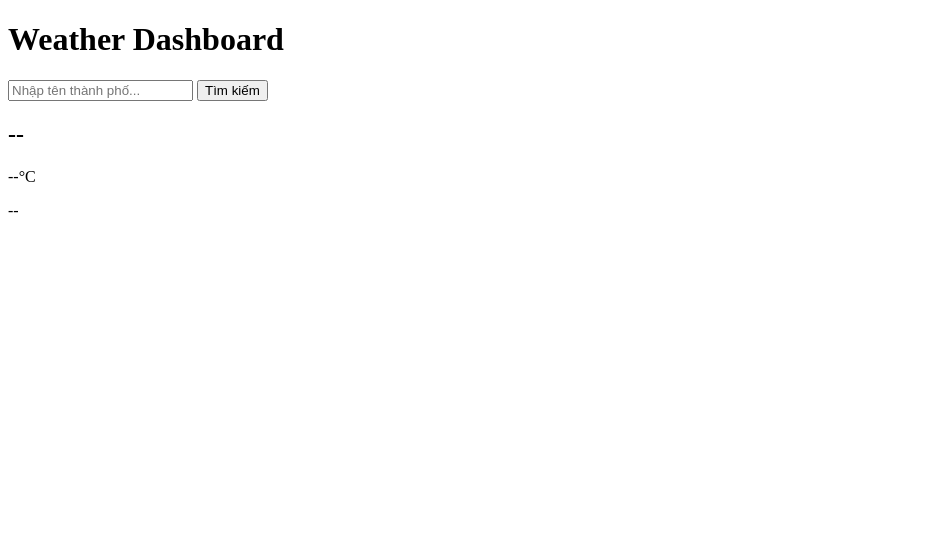
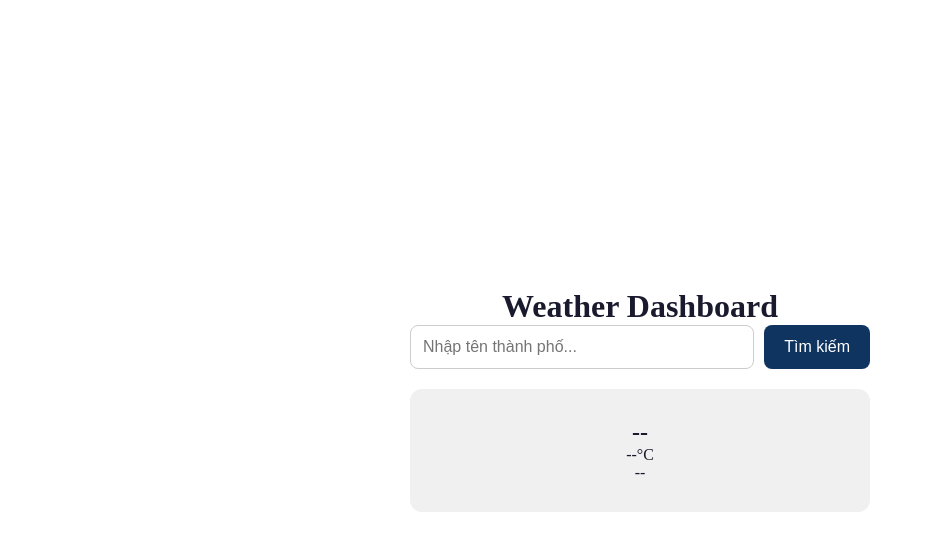
Before and after one commit to SanchQuentino/phase1-weather-dashboard, a plain HTML site: page index.html in a window 1280 px wide. Shown: the whole page, without its empty margins (0-925 px from the left). Drawn offline with Linux system fonts and the light colour scheme.

Commit message:
Style weather dashboard with CSS

```diff
--- a/index.html
+++ b/index.html
@@ -4,6 +4,7 @@
     <meta charset="UTF-8">
     <meta name="viewport" content="width=device-width, initial-scale=1.0">
     <title>Weather Dashboard</title>
+    <link rel="stylesheet" href="style.css" />
 </head>
 <body>
     <div class="container">
--- /dev/null
+++ b/style.css
@@ -0,0 +1,45 @@
+*{
+    margin: 0;
+    padding:0;
+    box-sizing: border-box;
+}
+body{
+    background: #ffffff;
+    color: #1a1a2e;
+    display: flex;
+    justify-content: center;
+    align-items: center;
+    min-height: 100vh;
+}
+.container{
+    width: 100%;
+    max-width: 500px;
+    padding: 20px;
+    text-align: center;
+}
+.search-box{
+    display:flex;
+    gap: 10px;
+    margin-bottom: 20px;
+}
+#cityInput{
+    flex: 1;
+    padding:12px;
+    border: 1px solid #ccc;
+    border-radius: 8px;
+    font-size: 1rem;
+}
+#searchBtn{
+    padding: 12px 20px;
+    background: #0f3460;
+    color: white;
+    border: none;
+    border-radius: 8px;
+    font-size: 1rem;
+    cursor: pointer;
+}
+.weather-card{
+    background: #f0f0f0;
+    padding: 30px;
+    border-radius: 12px;
+}
```
